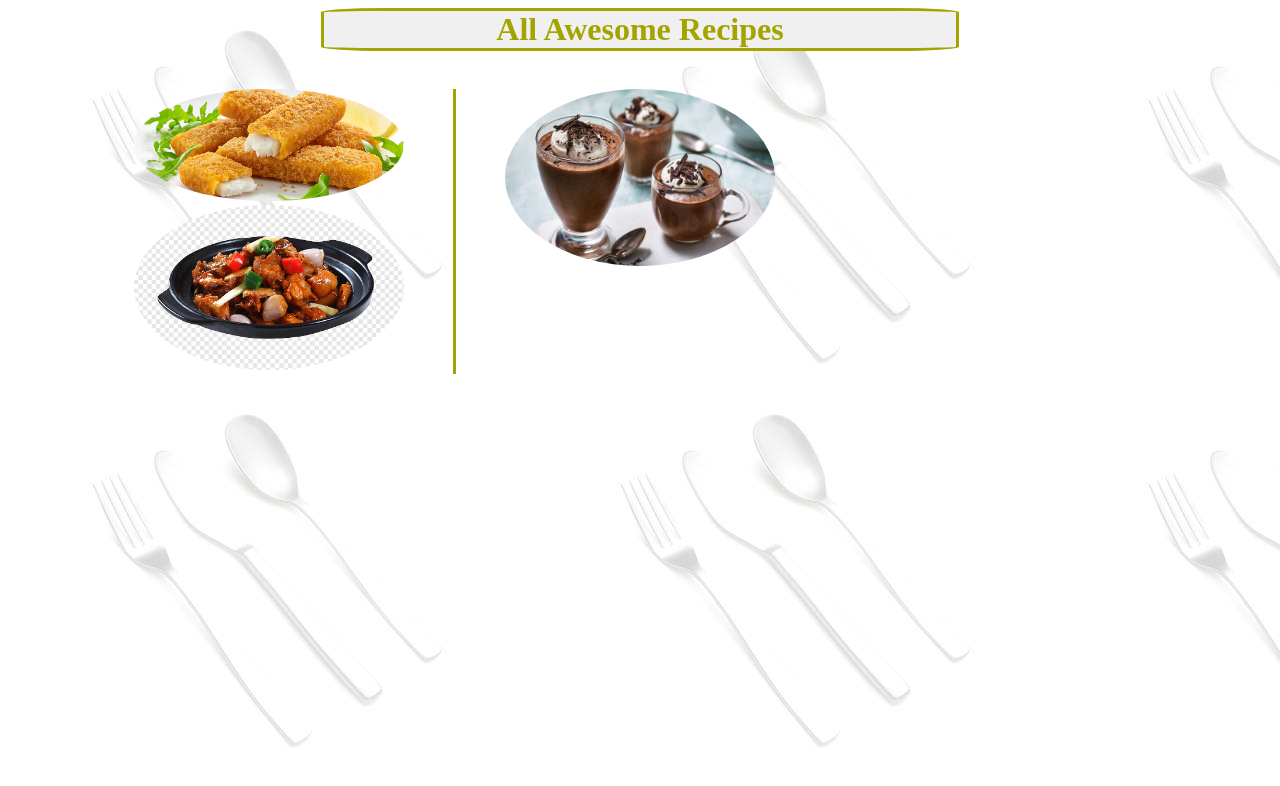
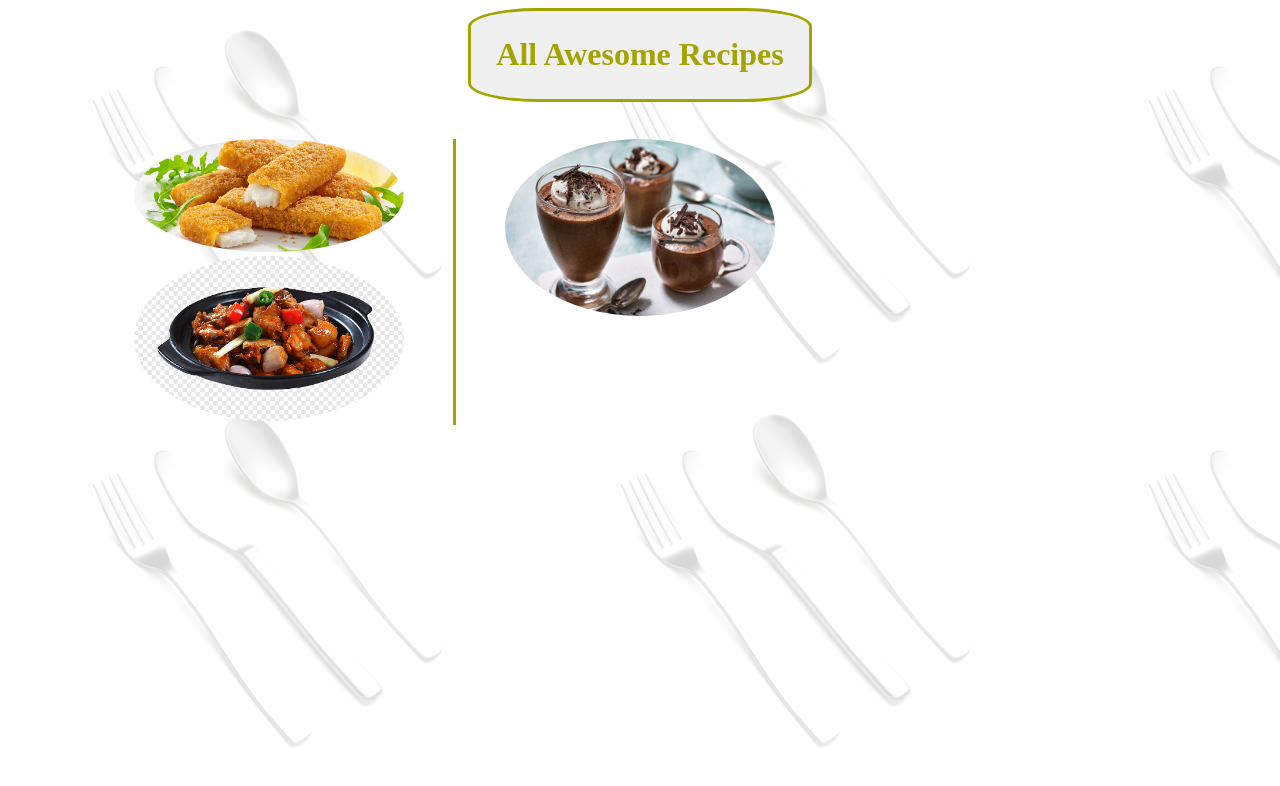
Before and after one commit to Majed37pr/363HW2, a plain HTML site: page index.html in a window 1280 px wide. Shown: the top 786 px of the page. Drawn offline with Linux system fonts and the light colour scheme.

Commit message:
finished index

```diff
--- a/styles/index.css
+++ b/styles/index.css
@@ -1,16 +1,17 @@
 body {
-    background-image: url("/img/silverware.jpg");
+    background-image: url("../img/silverware.jpg");
 
 
 }
 
 #subject {
-    width: 50%;
     margin: auto;
+    padding: 2%;
     background-color: #F0F0F0;
-    border-radius: 10%;
+    border: solid #a4a400;
+    border-radius: 20%;
     color: #a4a400;
-    border-style: solid;
+width: fit-content;
     text-align: center;
 
 }
```
